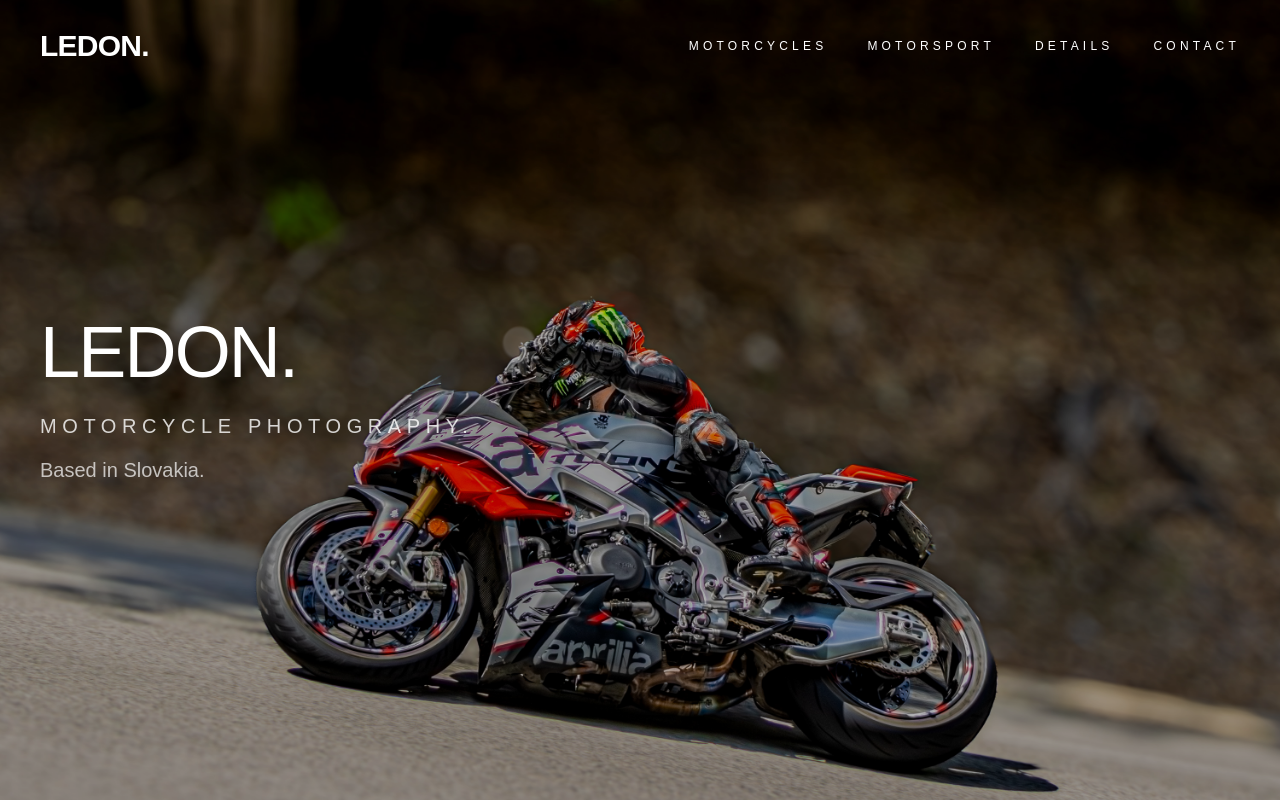
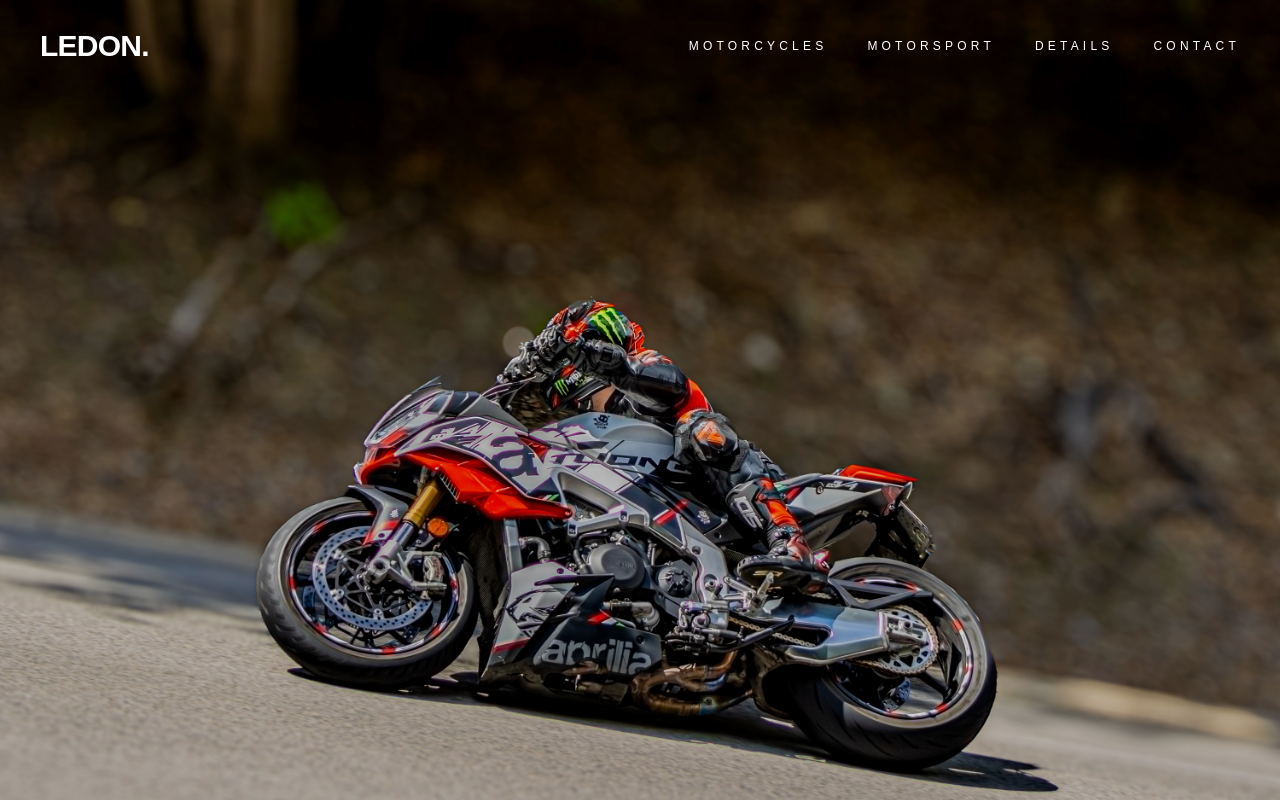
Before and after one commit to milanstv/ledon.photos, a Next.js app: page / in a window 1280 px wide. Shown: the top 800 px of the page. Built offline with nearby package versions, Linux system fonts and the light colour scheme; grey boxes are pictures that could not be loaded.

Commit message:
app/page.tsx

```diff
--- a/app/page.tsx
+++ b/app/page.tsx
@@ -12,13 +12,13 @@
         </nav>
       </header>
 
-      <FullScreenSection
-        image="/images/hero.jpg"
-        align="left"
-        title="LEDON."
-        subtitle="Motorcycle Photography."
-        text="Based in Slovakia."
-      />
+      <section className="relative h-screen overflow-hidden">
+        <div
+          className="absolute inset-0 bg-cover bg-center"
+          style={{ backgroundImage: "url('/images/hero.jpg')" }}
+        />
+        <div className="absolute inset-0 bg-black/10" />
+      </section>
 
       <FullScreenSection
         id="motorcycles"
@@ -88,7 +88,7 @@
         style={{ backgroundImage: `url(${image})` }}
       />
 
-      <div className="absolute inset-0 bg-black/25" />
+      <div className="absolute inset-0 bg-black/20" />
 
       <div
         className={`relative z-10 flex h-full items-center px-8 md:px-10 ${
@@ -96,9 +96,9 @@
         }`}
       >
         <div className="max-w-xl">
-          <h1 className="mb-6 text-5xl font-light tracking-tight md:text-7xl">
+          <h2 className="mb-6 text-5xl font-light tracking-tight md:text-7xl">
             {title}
-          </h1>
+          </h2>
 
           {subtitle && (
             <p className="text-lg uppercase tracking-[0.28em] text-white/80 md:text-xl">
```
